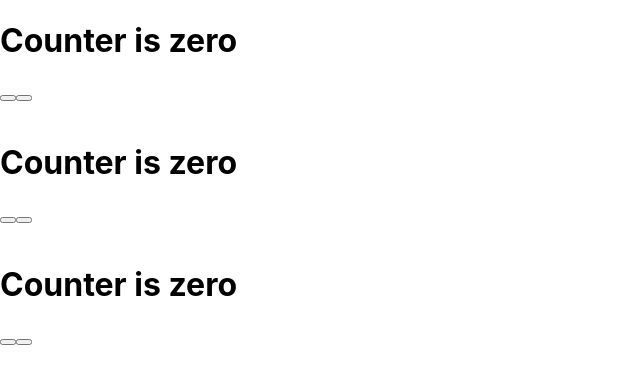
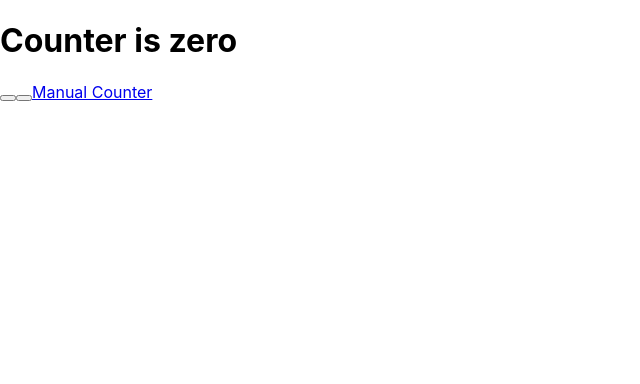
Before and after one commit to campbell-15/course-front-end, a React (Create React App) app: page / in a window 1280 px wide. Shown: the top 384 px of the page, without its empty margins (0-640 px from the left). Built offline with nearby package versions, Linux system fonts and the light colour scheme.

Commit message:
added link to router dom

```diff
--- a/src/App.jsx
+++ b/src/App.jsx
@@ -1,16 +1,10 @@
 import {React} from 'react';
-import ManualCounter from './components/ManualCounter';
-import StudentDetails from './components/StudentDetails';
-import CountUp from './components/CountUp';
+import AppRoutes from './AppRoutes';
 
 function App() {
   return (
     <>
-    <ManualCounter/>
-    <br/>
-    <StudentDetails/>
-    <br/>
-    <CountUp/>
+    <AppRoutes/>
     </>
   );
 }
--- a/src/components/StudentDetails.jsx
+++ b/src/components/StudentDetails.jsx
@@ -1,4 +1,5 @@
 import { React, useState, useEffect } from 'react';
+import { Link } from 'react-router-dom';
 
 
 
@@ -25,6 +26,7 @@ const StudentDetails = () => {
         {count > 0 ? <h1>Counter is {count}</h1> : <h1>Counter is zero</h1>}
         <button onClick={incrementClick}></button>
         <button onClick={decrementClick}></button>
+        <Link to={"/manual-counter"}>Manual Counter</Link>
         </div>
     )
 
```
